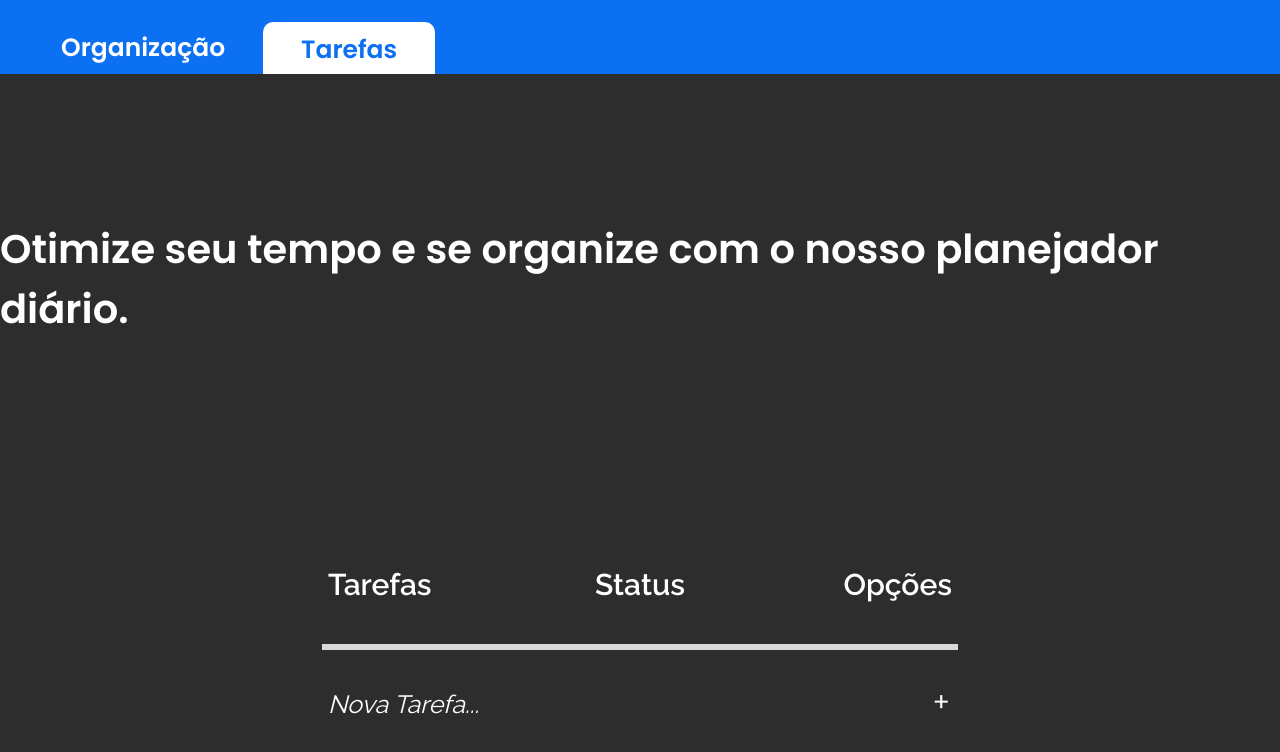
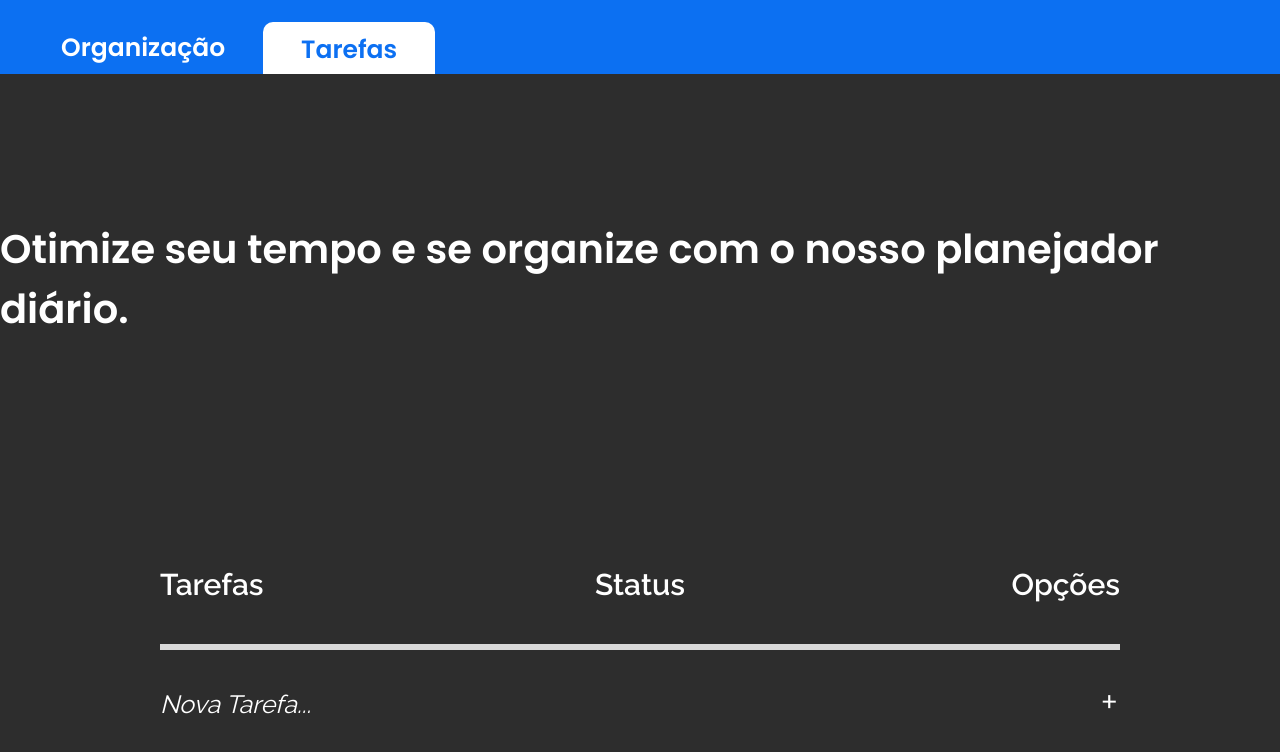
Before and after one commit to lucasdaher/todolist, a React (Vite) app: page / in a window 1280 px wide. Shown: the top 752 px of the page. Built offline with nearby package versions, Linux system fonts and the light colour scheme.

Commit message:
fix(todolist): fix remove and edit buttons.

```diff
--- a/src/components/Modal/Modal.jsx
+++ b/src/components/Modal/Modal.jsx
@@ -4,7 +4,7 @@ import "./styles.scss";
 
 const Modal = (props) => {
   const [todoInput, setTodoInput] = useState(
-    props.selectedTodo ? props.selectedTodo.name : ""
+    props.todoData ? props.todoData.name : ""
   );
 
   const onDeny = () => {
@@ -19,7 +19,7 @@ const Modal = (props) => {
         props.closeModal(true, todoInput);
       }
     } else {
-      props.closeModal(false);
+      props.closeModal(true);
     }
   };
 
@@ -38,10 +38,11 @@ const Modal = (props) => {
         {props.edit ? (
           <>
             <p className="modal__desc">
-              Colocar as descrições das tarefas aqui.
+              Digite no campo abaixo o novo nome da tarefa
             </p>
             <div className="modal__input__container">
               <input
+                className="modal__input"
                 type="text"
                 value={todoInput}
                 placeholder="Editar tarefa..."
@@ -50,7 +51,7 @@ const Modal = (props) => {
             </div>
           </>
         ) : (
-          <div className="todo__name">{props.selectedTodo}</div>
+          <p className="modal__desc">{props.todoData.name}</p>
         )}
 
         <div className="modal__actions">
--- a/src/components/Modal/styles.scss
+++ b/src/components/Modal/styles.scss
@@ -44,7 +44,8 @@
     font-weight: 400;
     line-height: normal;
 
-    margin-bottom: 85px;
+    margin-bottom: 45px;
+    /* 85px antes */
   }
 
   &__actions {
@@ -97,4 +98,13 @@
       transform: translateY(-6%);
     }
   }
+
+  .modal__input {
+    border: 0;
+    outline: 0;
+    @include todoInputPlaceholder;
+    text-align: center;
+    margin-bottom: 55px;
+    color: $background-color;
+  }
 }
--- a/src/components/Todolist/Todolist.jsx
+++ b/src/components/Todolist/Todolist.jsx
@@ -37,6 +37,10 @@ const Todolist = () => {
       if (edit) {
         const newTodo = [...todo];
         newTodo[todoIndex].name = newTodoName;
+      } else {
+        const newTodo = [...todo];
+        newTodo.splice(todoIndex, 1);
+        setTodo(newTodo);
       }
     }
   };
@@ -61,6 +65,12 @@ const Todolist = () => {
     setTodoInput(e.target.value);
   };
 
+  const handleTodoInputKey = (e) => {
+    if (e.key === "Enter") {
+      todoCreate();
+    }
+  };
+
   return (
     <div className="todolist">
       {visible && (
@@ -70,6 +80,7 @@ const Todolist = () => {
           edit={edit}
           todoIndex={todoIndex}
           closeModal={closeModal}
+          todoData={todo[todoIndex]}
         />
       )}
       <table>
@@ -105,6 +116,7 @@ const Todolist = () => {
                 value={todoInput}
                 placeholder="Nova Tarefa..."
                 onChange={handleTodoInput}
+                onKeyUp={handleTodoInputKey}
               />
             </td>
             <td className="todolist__table__center"></td>
--- a/src/components/Todolist/styles.scss
+++ b/src/components/Todolist/styles.scss
@@ -7,7 +7,7 @@
   @include flex;
 
   table {
-    width: 50%;
+    width: 70%;
     margin: auto;
     margin-top: 100px;
     font-family: $raleway;
@@ -33,14 +33,22 @@
       top: 73px;
     }
 
-    th,
-    td {
-      width: 200px;
+    th {
+      width: 320px;
     }
 
     td {
+      max-width: 320px;
+      width: 100%;
+
+      max-height: 50px;
+      height: auto;
+
       margin-bottom: 20px;
       font-weight: 400;
+
+      overflow: hidden;
+      text-overflow: ellipsis;
     }
 
     input {
@@ -63,7 +71,6 @@
 .todolist__table {
   &__left {
     text-align: left;
-
     @include tableTitle;
   }
 
@@ -76,7 +83,7 @@
   &__right {
     text-align: right;
 
-    @include flex($flex-dir: row, $gap: 8px, $justify: flex-end);
+    @include flex($flex-dir: row, $gap: 12px, $justify: flex-end);
     @include tableTitle;
 
     .todolist__create__button {
--- a/src/global.scss
+++ b/src/global.scss
@@ -11,3 +11,7 @@
 body {
   background: $background-color;
 }
+
+::-webkit-scrollbar {
+  display: none;
+}
```
